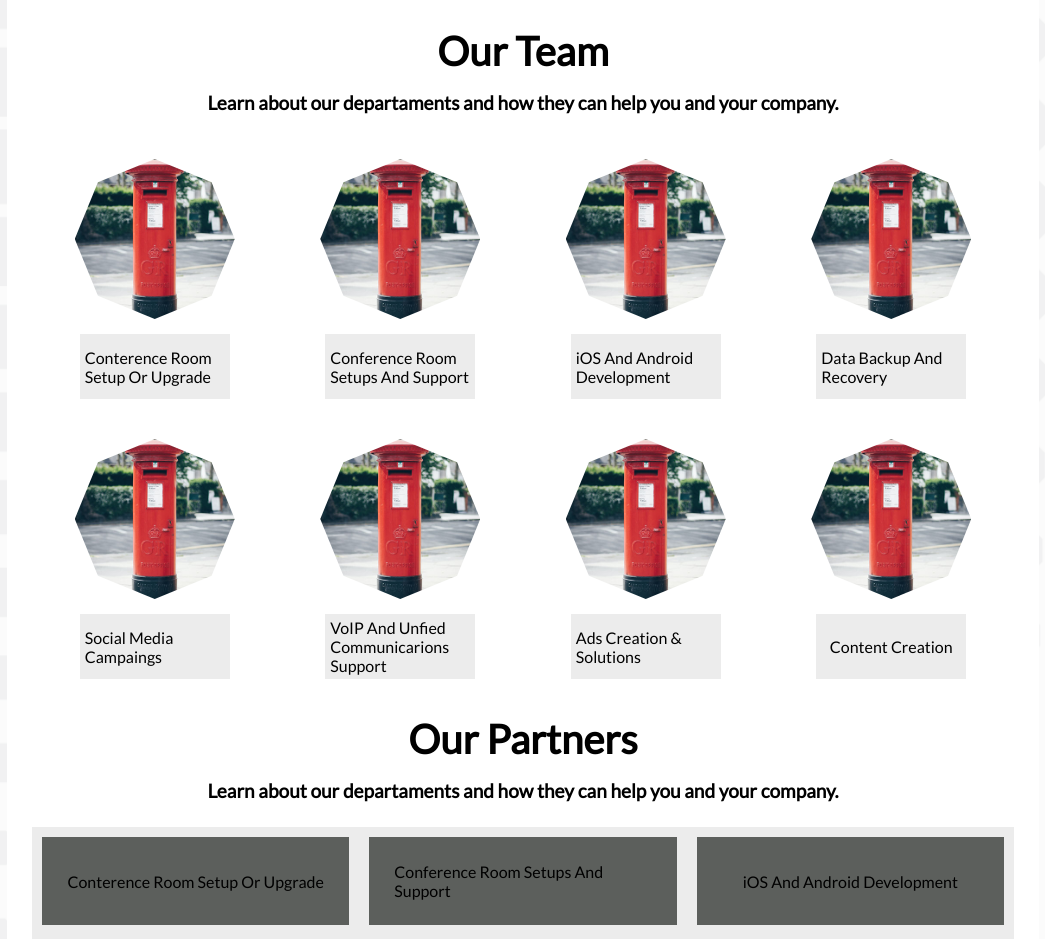
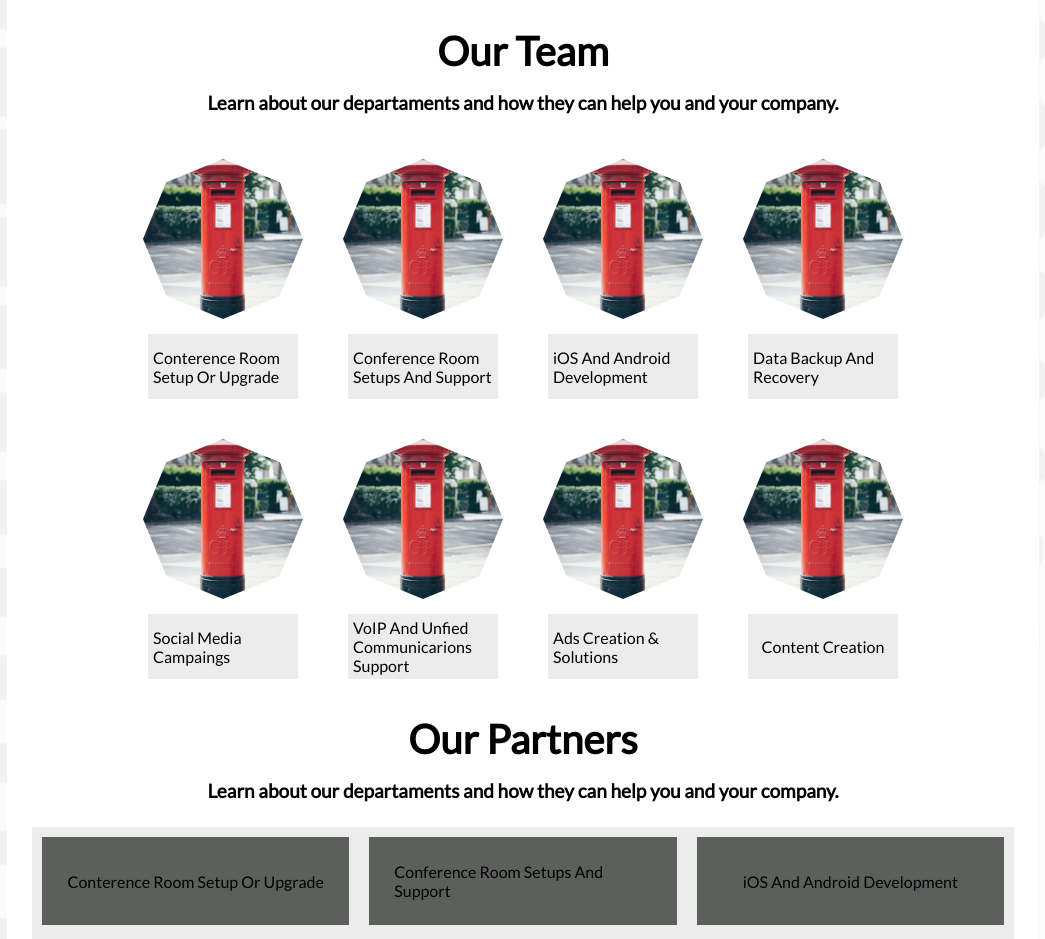
Before and after one commit to adrianponce89/octosoft, a React (Create React App) app: page /aboutus in a window 1280 px wide. Shown: the part 780-1719 px from the top of the page, without its empty margins (117-1162 px from the left). Built offline with nearby package versions, Linux system fonts and the light colour scheme.

Commit message:
Avatar.js file new implemented in AboutUs.js

```diff
--- /dev/null
+++ b/src/components/Avatar.js
@@ -0,0 +1,64 @@
+import React from 'react';
+import { makeStyles } from '@material-ui/core/styles';
+import { Grid } from '@material-ui/core';
+
+const styles = makeStyles({
+  itemAvatar: {
+    padding: 20,
+  },
+  iconAvatar: {
+    width: 160,
+    height: 160,
+    clipPath:
+      'polygon(50% 0, 85.5% 14.5%, 100% 50%, 85.5% 85.5%, 50% 100%, 14.5% 85.5%, 0 50%, 14.5% 14.5% )',
+    '@media (max-width: 360px)': {
+      width: 110,
+      height: 110,
+    },
+    background: (props) => props.background || '#ECECEC',
+    backgroundSize: (props) => props.backgroundSize || 'cover',
+    backgroundPosition: (props) =>
+      props.backgroundPosition || 'center',
+  },
+  descriptionAvatars: {
+    background: '#ECECEC',
+    marginTop: 15,
+    padding: 5,
+    width: 150,
+    height: 65,
+    '@media (max-width: 360px)': {
+      fontSize: '3vw',
+      width: 100,
+      height: 55,
+    },
+    overflow: 'hidden',
+  },
+});
+
+const Avatar = (props) => {
+  const classes = styles(props);
+  return (
+    <div>
+      <Grid
+        container
+        md={3}
+        xs={6}
+        direction="column"
+        alignItems="center"
+        className={classes.itemAvatar}
+      >
+        <Grid className={classes.iconAvatar}></Grid>
+        <Grid
+          container
+          justify="center"
+          alignContent="center"
+          className={classes.descriptionAvatars}
+        >
+          {props.name}
+        </Grid>
+      </Grid>
+    </div>
+  );
+};
+
+export default Avatar;
--- a/src/pages/AboutUs.js
+++ b/src/pages/AboutUs.js
@@ -1,5 +1,6 @@
 import React, { useState } from 'react';
 import Container from '../components/Container';
+import AvatarTeam from '../components/Avatar';
 import { makeStyles } from '@material-ui/core/styles';
 import BackgroundImage from '../assets/Background.png';
 import { data as DummyData } from '../assets/DummyData';
@@ -74,38 +75,9 @@ const styles = makeStyles({
   descriptionItem: {
     fontWeight: 'bolder',
   },
-  itemAvatar: {
-    padding: 20,
-  },
-  iconAvatar: {
-    width: 160,
-    height: 160,
-    '@media (max-width: 576px)': {
-      width: 100,
-      height: 100,
-    },
-    background: '#ECECEC',
-    clipPath:
-      'polygon(50% 0, 85.5% 14.5%, 100% 50%, 85.5% 85.5%, 50% 100%, 14.5% 85.5%, 0 50%, 14.5% 14.5% )',
-  },
-  picAvatar: {
-    width: 160,
-    '@media (max-width: 576px)': {
-      width: 100,
-    },
-  },
-  descriptionAvatars: {
-    background: '#ECECEC',
-    marginTop: 15,
-    padding: 5,
-    width: 150,
-    height: 65,
-    '@media (max-width: 576px)': {
-      fontSize: '3vw',
-      width: 100,
-      height: 55,
-    },
-    overflow: 'hidden',
+  backgroundAvatar: {
+    backgroundSize: 'cover',
+    backgroundPosition: 'center',
   },
   containerPartners: {
     background: '#ECECEC',
@@ -208,40 +180,12 @@ const AboutUs = (props) => {
           your company.
         </Grid>
       </Grid>
-      <Grid
-        container
-        direction="row"
-        className={classes.containerAvatars}
-      >
+      <Grid container direction="row" justify="center">
         {DummyDataAbout.map((dataAbout) => (
-          <Grid
-            container
-            md={3}
-            xs={6}
-            direction="column"
-            alignItems="center"
-            className={classes.itemAvatar}
-          >
-            <Grid
-              container
-              justify="center"
-              alignContent="center"
-              className={classes.iconAvatar}
-            >
-              <img
-                src={dataAbout.picUrl}
-                className={classes.picAvatar}
-              />
-            </Grid>
-            <Grid
-              container
-              justify="center"
-              alignContent="center"
-              className={classes.descriptionAvatars}
-            >
-              {dataAbout.name}
-            </Grid>
-          </Grid>
+          <AvatarTeam
+            name={dataAbout.name}
+            background={`url(${dataAbout.picUrl})`}
+          />
         ))}
       </Grid>
       <Grid container direction="column" alignItems="center">
```
